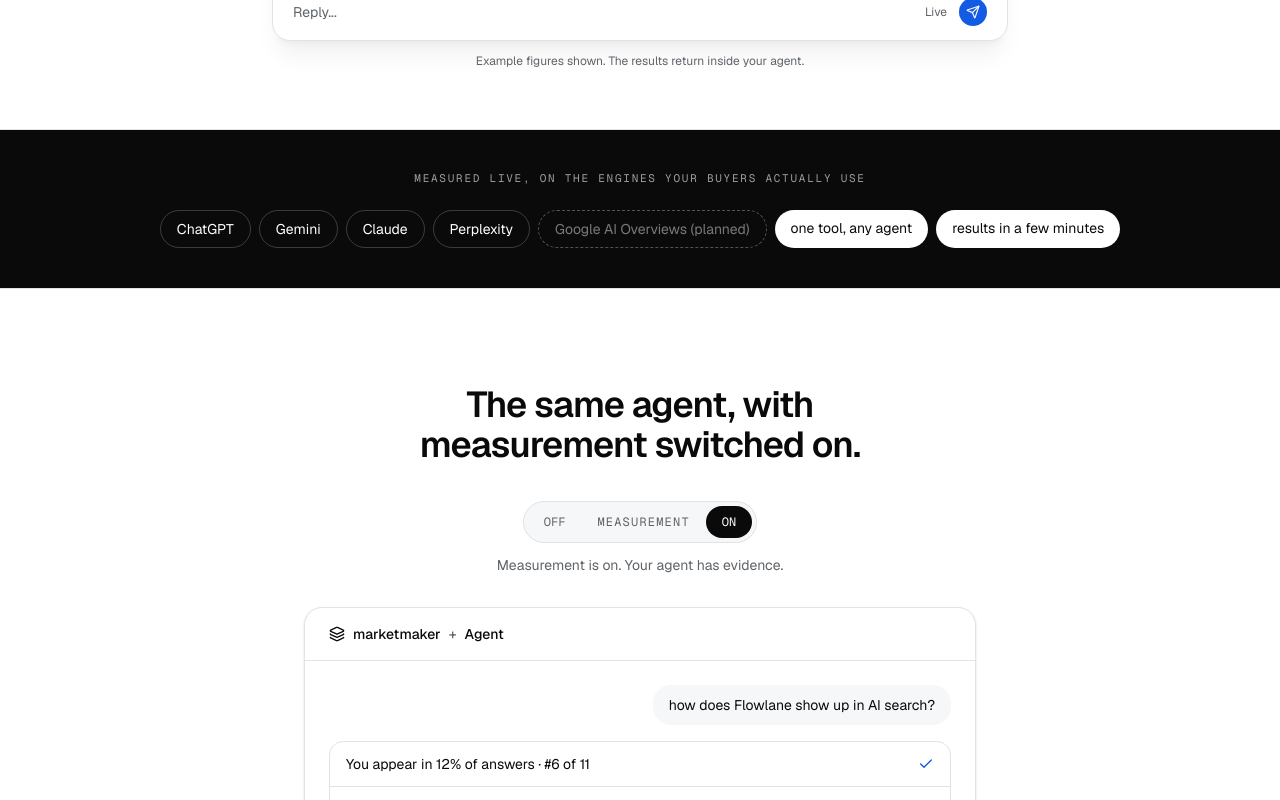
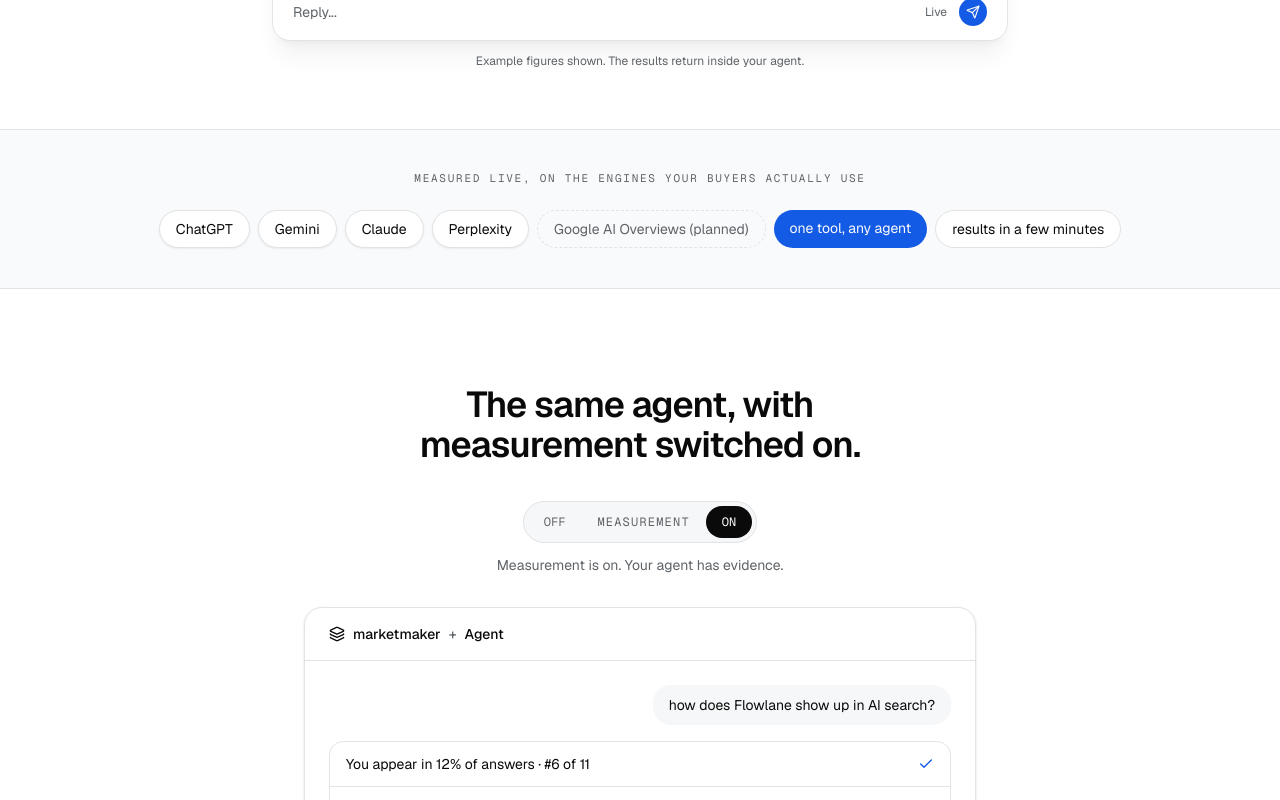
Before and after one commit to tayden-b/aeokit, a Next.js app: page / in a window 1280 px wide. Shown: the part 1080-1880 px from the top of the page. Built offline with nearby package versions, Linux system fonts and the light colour scheme.

Commit message:
feat: update UI styles and text in Marketmaker components
Co-authored-by: tayden-b <196710509+tayden-b@users.noreply.github.com>

```diff
--- a/components/marketmaker/agent-hands-file.tsx
+++ b/components/marketmaker/agent-hands-file.tsx
@@ -27,7 +27,7 @@ export function AgentHandsFile() {
         <div className="overflow-hidden rounded-2xl border border-border bg-card shadow-xl shadow-foreground/5">
           <div className="flex items-center justify-between border-b border-border px-5 py-4"><span className="font-medium">Flowlane · AI visibility report</span><span className="font-mono text-xs text-muted-foreground">LIVE · 20 ANSWERS</span></div>
           <div className="flex flex-col gap-5 p-5 sm:p-7">
-            <div className="grid grid-cols-2 gap-3"><div className="rounded-xl bg-foreground p-4 text-background"><p className="font-mono text-xs text-background/60">NAMED IN</p><p className="mt-2 text-2xl font-semibold">3 of 20 answers</p></div><div className="rounded-xl bg-muted p-4"><p className="font-mono text-xs text-muted-foreground">NAMED MOST OFTEN</p><p className="mt-2 text-2xl font-semibold">Asana</p><p className="mt-1 text-xs text-muted-foreground">in 12 of 20 answers</p></div></div>
+            <div className="grid grid-cols-2 gap-3"><div className="rounded-xl border border-brand/20 bg-brand/10 p-4"><p className="font-mono text-xs text-brand">NAMED IN</p><p className="mt-2 text-2xl font-semibold">3 of 20 answers</p></div><div className="rounded-xl bg-muted p-4"><p className="font-mono text-xs text-muted-foreground">NAMED MOST OFTEN</p><p className="mt-2 text-2xl font-semibold">Asana</p><p className="mt-1 text-xs text-muted-foreground">in 12 of 20 answers</p></div></div>
             <div><p className="text-sm font-medium">Share of recommendations</p><div className="mt-3 flex flex-col gap-3">{shares.map(({ name, count, width }) => <div key={name} className="grid grid-cols-[70px_1fr_60px] items-center gap-3 text-xs"><span>{name}</span><span className="h-2 overflow-hidden rounded-full bg-muted"><span className="block h-full rounded-full bg-brand" style={{ width: `${width}%` }} /></span><span className="text-right font-mono text-muted-foreground">{count}</span></div>)}</div></div>
             <div className="rounded-xl border border-border p-4"><p className="text-sm font-medium">Next best move</p><p className="mt-2 text-sm leading-relaxed text-muted-foreground">Publish a direct “Flowlane vs Asana for teams under 20” comparison. Three of the five most influential sources lack a small-team alternative.</p><p className="mt-3 flex items-center gap-1 text-xs font-medium text-brand"><Check className="size-3" /> backed by 14 observed answers</p></div>
           </div>
--- a/components/marketmaker/hero-section.tsx
+++ b/components/marketmaker/hero-section.tsx
@@ -79,13 +79,13 @@ export function HeroSection() {
         <p className="mt-3 text-center text-xs text-muted-foreground">Example figures shown. The results return inside your agent.</p>
       </div>
 
-      <div id="sources" className="mt-12 border-y border-border bg-foreground py-10 text-background">
-        <p className="text-center font-mono text-[11px] tracking-[0.16em] text-background/60">MEASURED LIVE, ON THE ENGINES YOUR BUYERS ACTUALLY USE</p>
+      <div id="sources" className="mt-12 border-y border-border bg-muted/60 py-10">
+        <p className="text-center font-mono text-[11px] tracking-[0.16em] text-muted-foreground">MEASURED LIVE, ON THE ENGINES YOUR BUYERS ACTUALLY USE</p>
         <div className="mx-auto mt-6 flex max-w-5xl flex-wrap justify-center gap-2 px-6">
-          {engines.map((name) => <span key={name} className="rounded-full border border-background/20 px-4 py-2 text-sm">{name}</span>)}
-          <span className="rounded-full border border-dashed border-background/30 px-4 py-2 text-sm text-background/45">Google AI Overviews (planned)</span>
-          <span className="rounded-full bg-background px-4 py-2 text-sm text-foreground">one tool, any agent</span>
-          <span className="rounded-full bg-background px-4 py-2 text-sm text-foreground">results in a few minutes</span>
+          {engines.map((name) => <span key={name} className="rounded-full border border-border bg-background px-4 py-2 text-sm shadow-sm shadow-foreground/5">{name}</span>)}
+          <span className="rounded-full border border-dashed border-border px-4 py-2 text-sm text-muted-foreground">Google AI Overviews (planned)</span>
+          <span className="rounded-full bg-brand px-4 py-2 text-sm text-brand-foreground">one tool, any agent</span>
+          <span className="rounded-full border border-border bg-background px-4 py-2 text-sm">results in a few minutes</span>
         </div>
       </div>
     </section>
```
